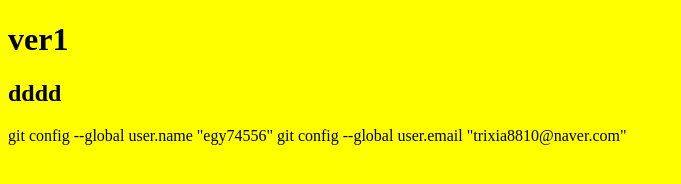
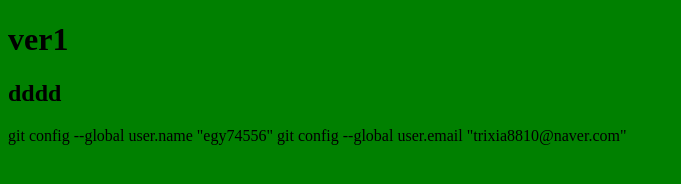
Before and after one commit to egy74556/git-init, a plain HTML site: page index.html in a window 1280 px wide. Shown: the whole page, without its empty margins (0-681 px from the left). Drawn offline with Linux system fonts and the light colour scheme.

Commit message:
배경색초록

```diff
--- a/index.html
+++ b/index.html
@@ -7,7 +7,7 @@
     <title>Document</title>
     <style>
         body {
-            background-color: yellow;
+            background-color:green;
         }
     </style>
 </head>
```
